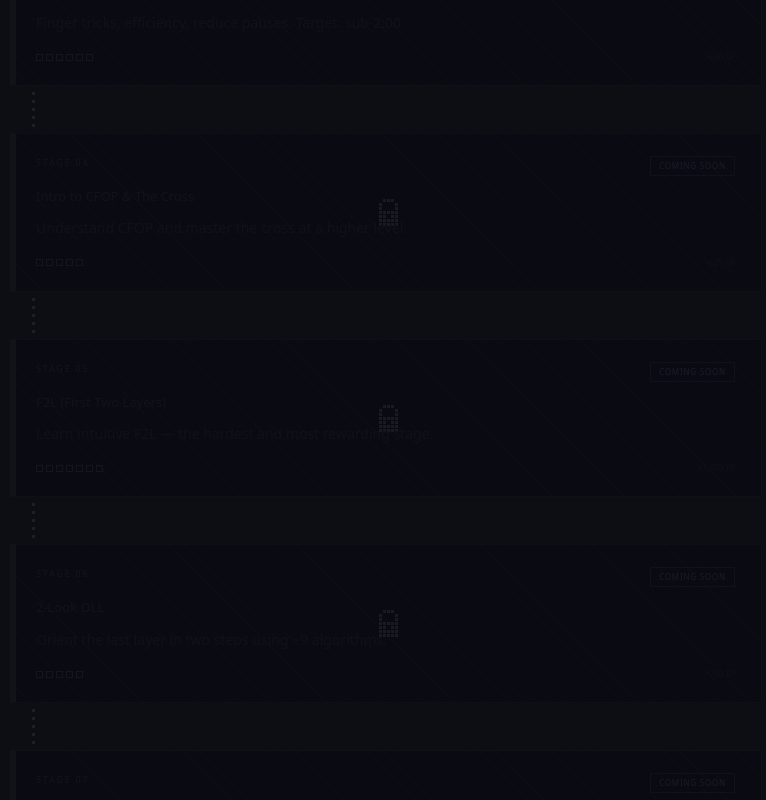
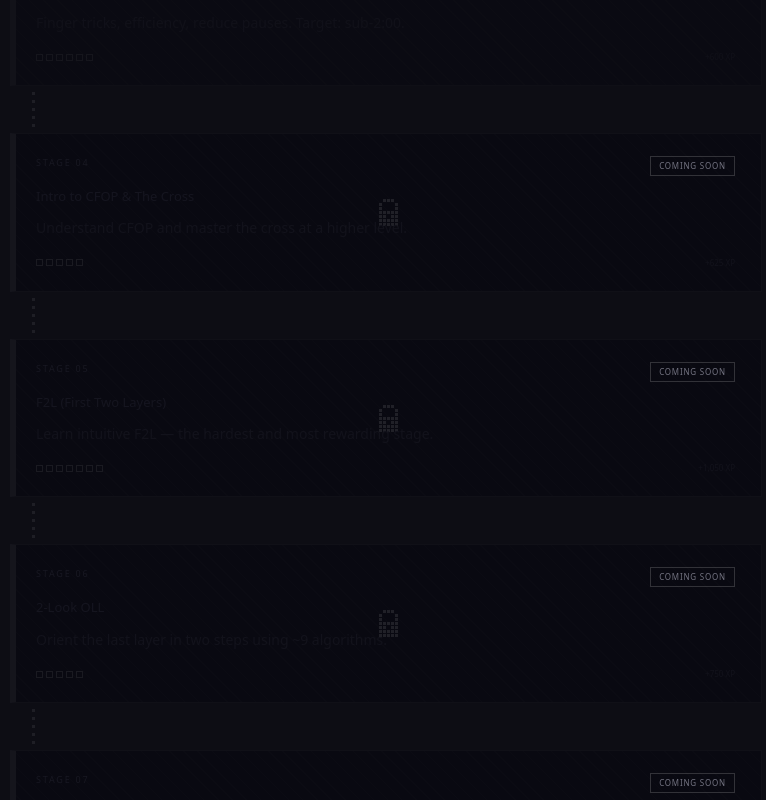
Before and after one commit to AlexanderJGreen/cubemaxxed, a Next.js app: page /learn in a window 1280 px wide. Shown: the part 820-1620 px from the top of the page, without its empty margins (254-1020 px from the left). Built offline with nearby package versions, Linux system fonts and the light colour scheme; no server answers.

Commit message:
add visibility updates to coming soon tabs in learn page

```diff
--- a/app/learn/page.tsx
+++ b/app/learn/page.tsx
@@ -163,7 +163,7 @@ export default async function Learn() {
                       backgroundColor: active ? `${cardColor}08` : completed ? `${cardColor}04` : "#080810",
                       border: `1px solid ${dimmed ? "rgba(255,255,255,0.04)" : completed ? `${cardColor}22` : `${cardColor}55`}`,
                       borderLeft: `6px solid ${dimmed ? "rgba(255,255,255,0.07)" : cardColor}`,
-                      opacity: dimmed ? 0.44 : 1,
+                      opacity: comingSoon ? 0.65 : locked ? 0.44 : 1,
                       padding: "22px 26px 22px 20px",
                       transition: "filter 0.2s",
                       ...activeVars,
@@ -196,7 +196,7 @@ export default async function Learn() {
                         )}
                         {locked && <LockPixels />}
                         {comingSoon && (
-                          <div style={{ fontFamily: "var(--font-heading), monospace", fontSize: 8, color: "#2e2e42", border: "1px solid rgba(255,255,255,0.06)", padding: "3px 8px", letterSpacing: "0.1em", whiteSpace: "nowrap" }}>
+                          <div style={{ fontFamily: "var(--font-heading), monospace", fontSize: 8, color: "#aaaabc", border: "1px solid rgba(255,255,255,0.25)", padding: "3px 8px", letterSpacing: "0.1em", whiteSpace: "nowrap" }}>
                             COMING SOON
                           </div>
                         )}
```
Also changed, not shown: .claude/settings.local.json.
